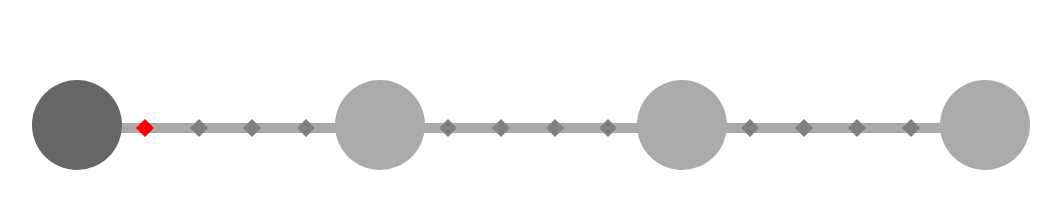
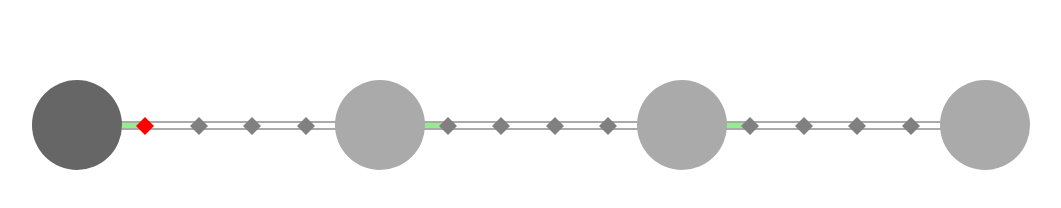
Before and after one commit to vinodselvin/Bootstrap-Progress-Tracker, a plain HTML site: page index.html in a window 1280 px wide. Shown: the whole page, without its empty margins (23-1084 px from the left). Drawn offline with Linux system fonts and the light colour scheme.

Commit message:
Progress bar css added

```diff
--- a/index.html
+++ b/index.html
@@ -41,9 +41,12 @@ list-style-position: inside;
 padding:0px;
 }
 .progress-tracker .step .step-name{
-border-top: 10px solid #aaa;
+border-top: 2px solid #aaa;
+border-bottom: 2px solid #aaa;
 display: block;
-margin: 43px -1px 43px 89px;
+height: 9px;
+margin: 41px -1px 41px 89px;
+
 }
 /*last step*/
 .progress-tracker .step:last-child { width: auto;}
@@ -59,7 +62,7 @@ height: 0;
 border: 9px solid transparent;
 border-bottom-color: gray;
 position: relative;
-top: -23px;
+top: -15px;
 display:inline-block;
 }
 .diamond:after {
@@ -83,6 +86,13 @@ border-top-color: gray;
   border-top-color: red;
 }
 .progress-tracker > .step > .step-name .popover.top{width: 200px;}
+
+.step .step-name:nth-child(1){
+background: -webkit-linear-gradient(left, lightgreen 12.5%, white 0%);
+background: -moz-linear-gradient(left, black 12.5%, white 0%);
+background: -ms-linear-gradient(left, black 12.5%, white 0%);
+background: linear-gradient(left, black 12.5%, white 0%);
+}
 </style>
 
 </head>
```
